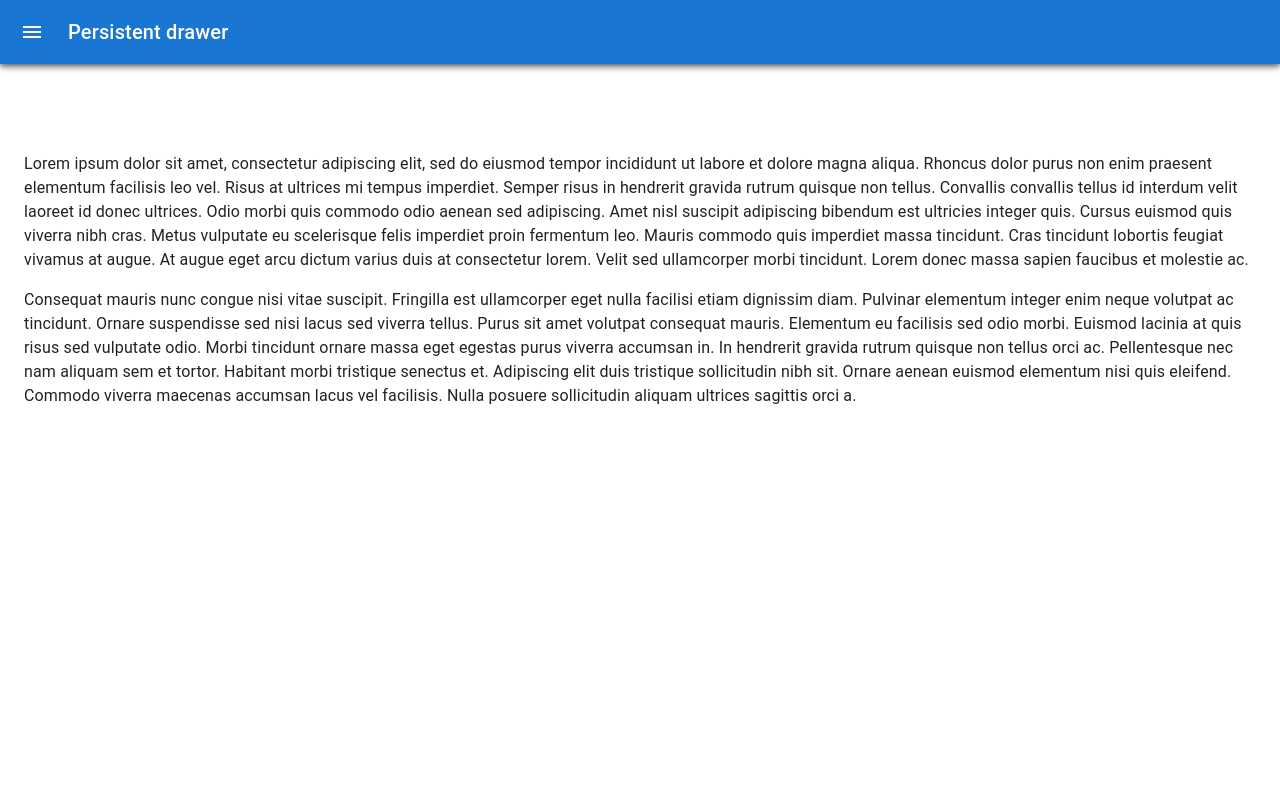
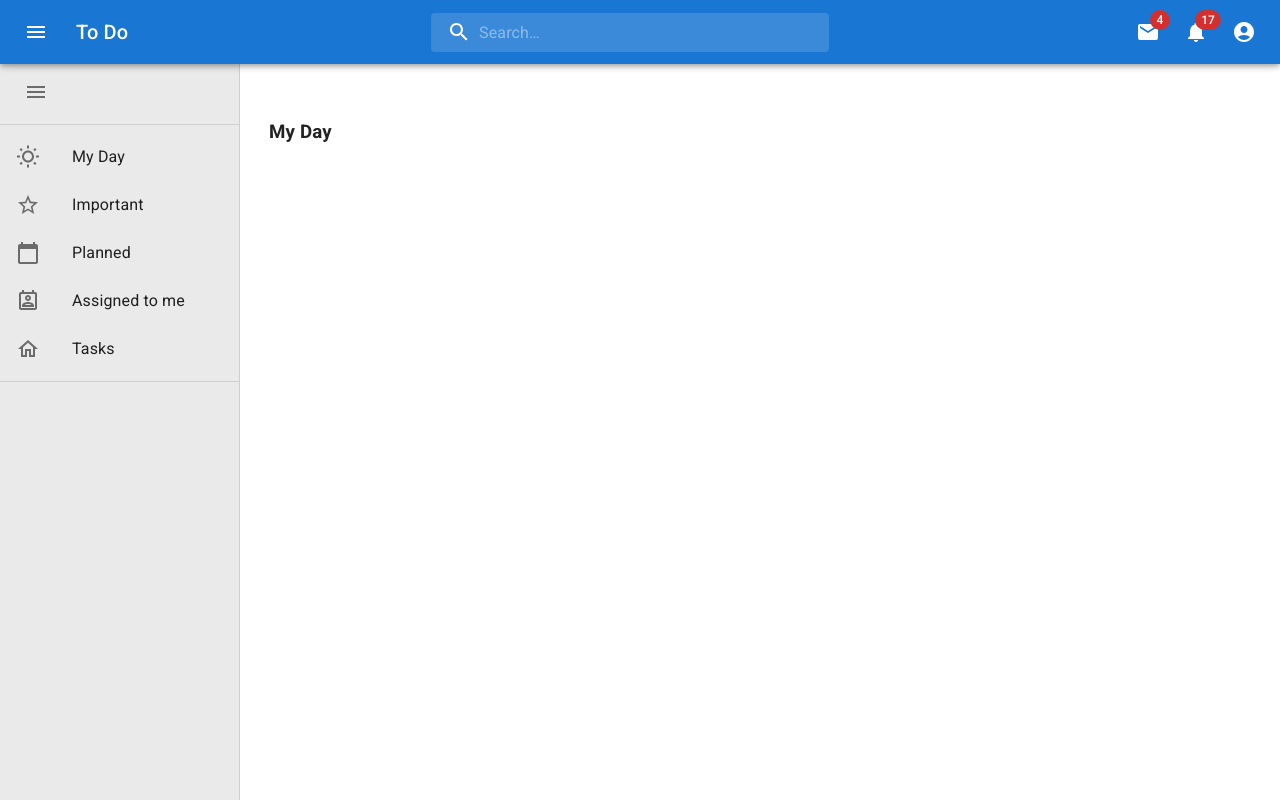
Before and after one commit to Hamzashahfiq/react-todo, a React (Create React App) app: page / in a window 1280 px wide. Built offline with nearby package versions, Linux system fonts and the light colour scheme.

Commit message:
working on main content after navbar

```diff
--- a/public/index.html
+++ b/public/index.html
@@ -1,14 +1,12 @@
 <!DOCTYPE html>
 <html lang="en">
+
 <head>
   <meta charset="utf-8" />
   <link rel="icon" href="%PUBLIC_URL%/favicon.ico" />
   <meta name="viewport" content="width=device-width, initial-scale=1" />
   <meta name="theme-color" content="#000000" />
-    <meta
-      name="description"
-      content="Web site created using create-react-app"
-    />
+  <meta name="description" content="Web site created using create-react-app" />
   <link rel="apple-touch-icon" href="%PUBLIC_URL%/logo192.png" />
   <!--
       manifest.json provides metadata used when your web app is installed on a
@@ -24,8 +22,10 @@
       work correctly both with client-side routing and a non-root public URL.
       Learn how to configure a non-root public URL by running `npm run build`.
     -->
+  <link rel="stylesheet" href="https://fonts.googleapis.com/css?family=Roboto:300,400,500,700&display=swap" />
   <title>React App</title>
 </head>
+
 <body>
   <noscript>You need to enable JavaScript to run this app.</noscript>
   <div id="root"></div>
@@ -40,4 +40,5 @@
       To create a production bundle, use `npm run build` or `yarn build`.
     -->
 </body>
+
 </html>
--- a/src/component/mainContentWithDrawer/PersistentDrawerLeft.js
+++ b/src/component/mainContentWithDrawer/PersistentDrawerLeft.js
@@ -15,8 +15,12 @@ import ChevronRightIcon from '@mui/icons-material/ChevronRight';
 import ListItem from '@mui/material/ListItem';
 import ListItemIcon from '@mui/material/ListItemIcon';
 import ListItemText from '@mui/material/ListItemText';
-import InboxIcon from '@mui/icons-material/MoveToInbox';
-import MailIcon from '@mui/icons-material/Mail';
+import WbSunnyOutlinedIcon from '@mui/icons-material/WbSunnyOutlined';
+import StarBorderOutlinedIcon from '@mui/icons-material/StarBorderOutlined';
+import CalendarTodayIcon from '@mui/icons-material/CalendarToday';
+import PermContactCalendarOutlinedIcon from '@mui/icons-material/PermContactCalendarOutlined';
+import HomeOutlinedIcon from '@mui/icons-material/HomeOutlined';
+import MenuOutlinedIcon from '@mui/icons-material/MenuOutlined';
 
 const drawerWidth = 240;
 
@@ -67,7 +71,7 @@ const DrawerHeader = styled('div')(({ theme }) => ({
 
 export default function PersistentDrawerLeft() {
   const theme = useTheme();
-  const [open, setOpen] = React.useState(false);
+  const [open, setOpen] = React.useState(true);
 
   const handleDrawerOpen = () => {
     setOpen(true);
@@ -76,12 +80,14 @@ export default function PersistentDrawerLeft() {
   const handleDrawerClose = () => {
     setOpen(false);
   };
+  const iconList = [<WbSunnyOutlinedIcon />, <StarBorderOutlinedIcon />, <CalendarTodayIcon />, <PermContactCalendarOutlinedIcon />, <HomeOutlinedIcon />]
 
   return (
-    <Box sx={{ display: 'flex' }} >
+    <Box sx={{ display: 'flex', flexDirection: 'column', marginLeft: '30' }} >
       <CssBaseline />
-      <AppBar position="fixed" open={open}>
-        <Toolbar>
+      {/* <AppBar position="fixed" open={open}>
+        <Toolbar> */}
+      <Box  style={{ position: "fixed", top: "70px", left: "30px" }}>
         <IconButton
           color="inherit"
           aria-label="open drawer"
@@ -91,42 +97,49 @@ export default function PersistentDrawerLeft() {
         >
           <MenuIcon />
         </IconButton>
-          <Typography variant="h6" noWrap component="div">
+      </Box>
+
+      {/* <Typography variant="h6" noWrap component="div">
             Persistent drawer
           </Typography>
         </Toolbar>
-      </AppBar>
+      </AppBar> */}
       <Drawer
+        style={{ position: "fixed" }}
         sx={{
           width: drawerWidth,
           flexShrink: 0,
           '& .MuiDrawer-paper': {
             width: drawerWidth,
             boxSizing: 'border-box',
+            backgroundColor: '#EAEAEA'
           },
         }}
         variant="persistent"
         anchor="left"
         open={open}
       >
-        <DrawerHeader>
+        <DrawerHeader style={{ marginTop: '60px', marginRight: '175px' }}>
+          <Box style={{ marginRight: '100px !important' }}>
             <IconButton onClick={handleDrawerClose}>
-            {theme.direction === 'ltr' ? <ChevronLeftIcon /> : <ChevronRightIcon />}
+              {theme.direction === 'ltr' ? <MenuOutlinedIcon /> : <MenuOutlinedIcon />}
             </IconButton>
+          </Box>
         </DrawerHeader>
         <Divider />
         <List>
-          {['Inbox', 'Starred', 'Send email', 'Drafts'].map((text, index) => (
+          {['My Day', 'Important', 'Planned', 'Assigned to me', 'Tasks'].map((text, index) => (
             <ListItem button key={text}>
               <ListItemIcon>
-                {index % 2 === 0 ? <InboxIcon /> : <MailIcon />}
+                {/* {index % 2 === 0 ? <InboxIcon /> : <MailIcon />} */}
+                {iconList[index]}
               </ListItemIcon>
               <ListItemText primary={text} />
             </ListItem>
           ))}
         </List>
         <Divider />
-        <List>
+        {/* <List>
           {['All mail', 'Trash', 'Spam'].map((text, index) => (
             <ListItem button key={text}>
               <ListItemIcon>
@@ -135,37 +148,17 @@ export default function PersistentDrawerLeft() {
               <ListItemText primary={text} />
             </ListItem>
           ))}
-        </List>
+        </List> */}
       </Drawer>
+      <DrawerHeader />
       <Main open={open}>
-        <DrawerHeader />
-        <Typography paragraph>
-          Lorem ipsum dolor sit amet, consectetur adipiscing elit, sed do eiusmod
-          tempor incididunt ut labore et dolore magna aliqua. Rhoncus dolor purus non
-          enim praesent elementum facilisis leo vel. Risus at ultrices mi tempus
-          imperdiet. Semper risus in hendrerit gravida rutrum quisque non tellus.
-          Convallis convallis tellus id interdum velit laoreet id donec ultrices.
-          Odio morbi quis commodo odio aenean sed adipiscing. Amet nisl suscipit
-          adipiscing bibendum est ultricies integer quis. Cursus euismod quis viverra
-          nibh cras. Metus vulputate eu scelerisque felis imperdiet proin fermentum
-          leo. Mauris commodo quis imperdiet massa tincidunt. Cras tincidunt lobortis
-          feugiat vivamus at augue. At augue eget arcu dictum varius duis at
-          consectetur lorem. Velit sed ullamcorper morbi tincidunt. Lorem donec massa
-          sapien faucibus et molestie ac.
-        </Typography>
-        <Typography paragraph>
-          Consequat mauris nunc congue nisi vitae suscipit. Fringilla est ullamcorper
-          eget nulla facilisi etiam dignissim diam. Pulvinar elementum integer enim
-          neque volutpat ac tincidunt. Ornare suspendisse sed nisi lacus sed viverra
-          tellus. Purus sit amet volutpat consequat mauris. Elementum eu facilisis
-          sed odio morbi. Euismod lacinia at quis risus sed vulputate odio. Morbi
-          tincidunt ornare massa eget egestas purus viverra accumsan in. In hendrerit
-          gravida rutrum quisque non tellus orci ac. Pellentesque nec nam aliquam sem
-          et tortor. Habitant morbi tristique senectus et. Adipiscing elit duis
-          tristique sollicitudin nibh sit. Ornare aenean euismod elementum nisi quis
-          eleifend. Commodo viverra maecenas accumsan lacus vel facilisis. Nulla
-          posuere sollicitudin aliquam ultrices sagittis orci a.
-        </Typography>
+
+        <Box style={{ marginLeft: '245px', marginTop: '30px' }}>
+        <Box component= "h3">
+            My Day
+          </Box>
+        </Box>
+
       </Main>
     </Box>
   );
--- a/src/component/primarySearchAppBar/PrimarySearchAppBar.js
+++ b/src/component/primarySearchAppBar/PrimarySearchAppBar.js
@@ -156,8 +156,8 @@ export default function PrimarySearchAppBar() {
   );
 
   return (
-    <Box sx={{ flexGrow: 1 }}>
-      <AppBar position="static">
+    <Box sx={{ flexGrow: 1}}>
+      <AppBar position='fixed'>
         <Toolbar>
           <IconButton
             size="large"
@@ -177,8 +177,8 @@ export default function PrimarySearchAppBar() {
             To Do
           </Typography>
 
-          <Box sx={{ flexGrow: 1 , display:'flex', justifyContent:'center',  flexWrap: 'wrap'}}>
-            <Search  sx={{minWidth:'40%'}}>
+          <Box sx={{ flexGrow: 1, display: 'flex', justifyContent: 'center', flexWrap: 'wrap' }}>
+            <Search sx={{ minWidth: '40%' }}>
               <SearchIconWrapper>
                 <SearchIcon />
               </SearchIconWrapper>
--- a/src/pages/home/Home.js
+++ b/src/pages/home/Home.js
@@ -5,12 +5,8 @@ import PersistentDrawerLeft from '../../component/mainContentWithDrawer/Persiste
 export default function Home() {
     return (
         <>
-        <PrimarySearchAppBar />
-        <PersistentDrawerLeft />
-
-
-
-
+        <div><PrimarySearchAppBar /></div>
+        <div><PersistentDrawerLeft /></div>
         </>
     )
 }
```
Lines whose indentation alone changed are shown as unchanged.
